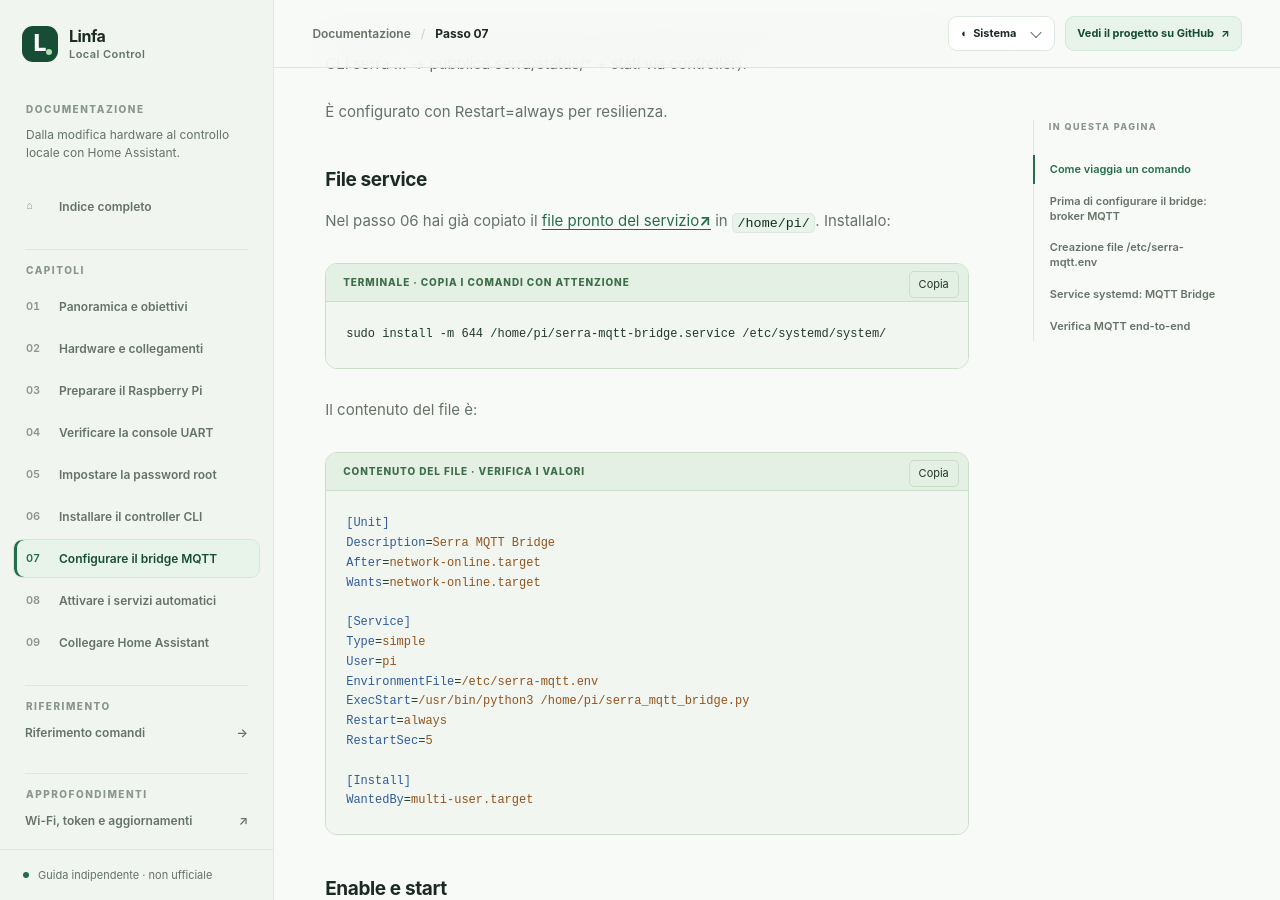
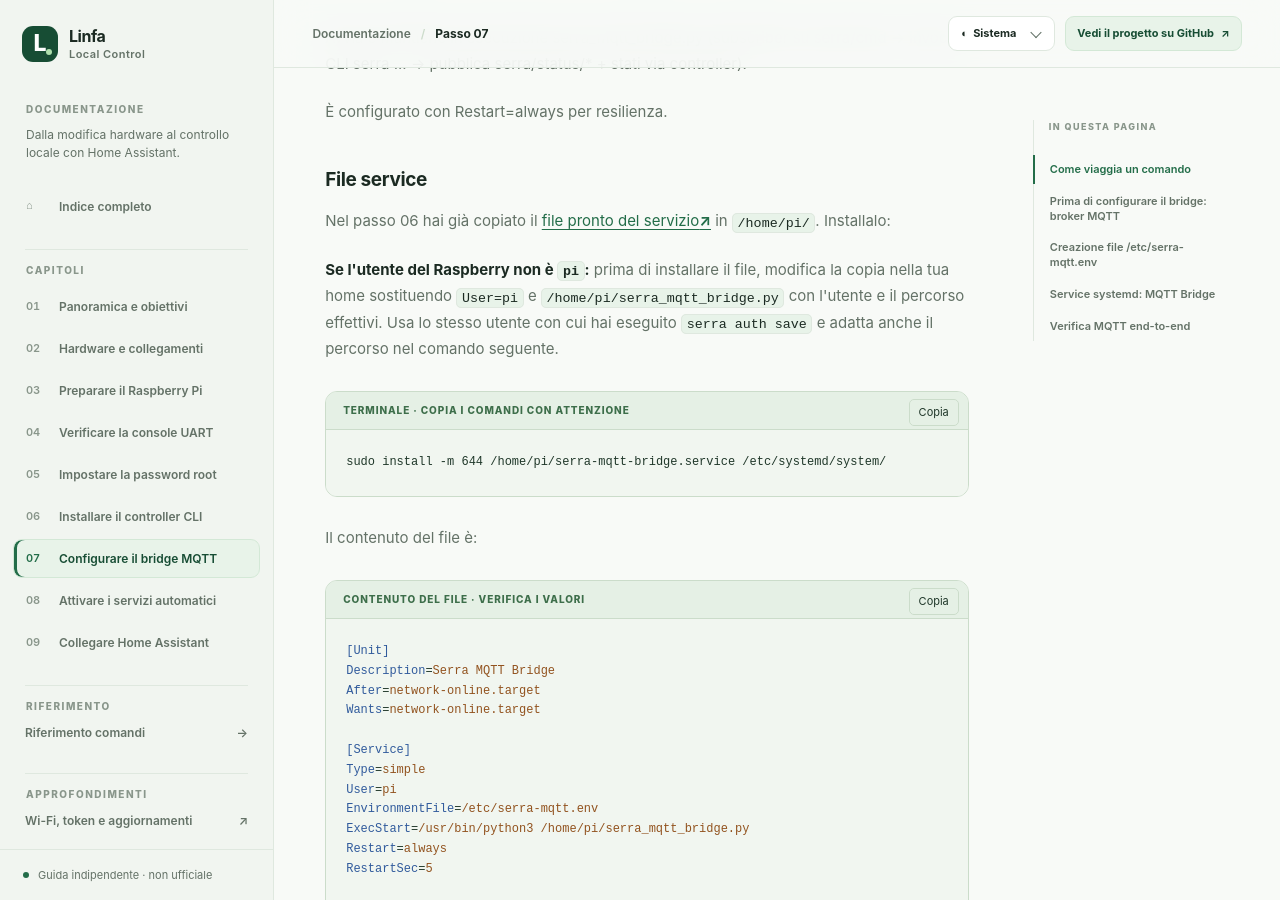
Before and after one commit to Interstellar0verdrive/Linfa-local-control, an MkDocs documentation site: the page built from docs/setup/07-bridge-mqtt.md, in a window 1280 px wide and 900 px high, scrolled down 4318 px. Built offline with MkDocs 1.6.1, drawn with Linux system fonts in a browser that asks for light colours.

Commit message:
Clarify MQTT service user customization

````diff
--- a/docs/setup/07-bridge-mqtt.md
+++ b/docs/setup/07-bridge-mqtt.md
@@ -96,6 +96,8 @@ Avvia e mantiene in esecuzione serra_mqtt_bridge.py (subscriber su serra/cmd →
 ### File service
 
 Nel passo 06 hai già copiato il [file pronto del servizio](https://github.com/Interstellar0verdrive/Linfa-local-control/blob/main/bridge/systemd/serra-mqtt-bridge.service) in `/home/pi/`. Installalo:
+
+**Se l'utente del Raspberry non è `pi`:** prima di installare il file, modifica la copia nella tua home sostituendo `User=pi` e `/home/pi/serra_mqtt_bridge.py` con l'utente e il percorso effettivi. Usa lo stesso utente con cui hai eseguito `serra auth save` e adatta anche il percorso nel comando seguente.
 
 ```bash
 sudo install -m 644 /home/pi/serra-mqtt-bridge.service /etc/systemd/system/
````
